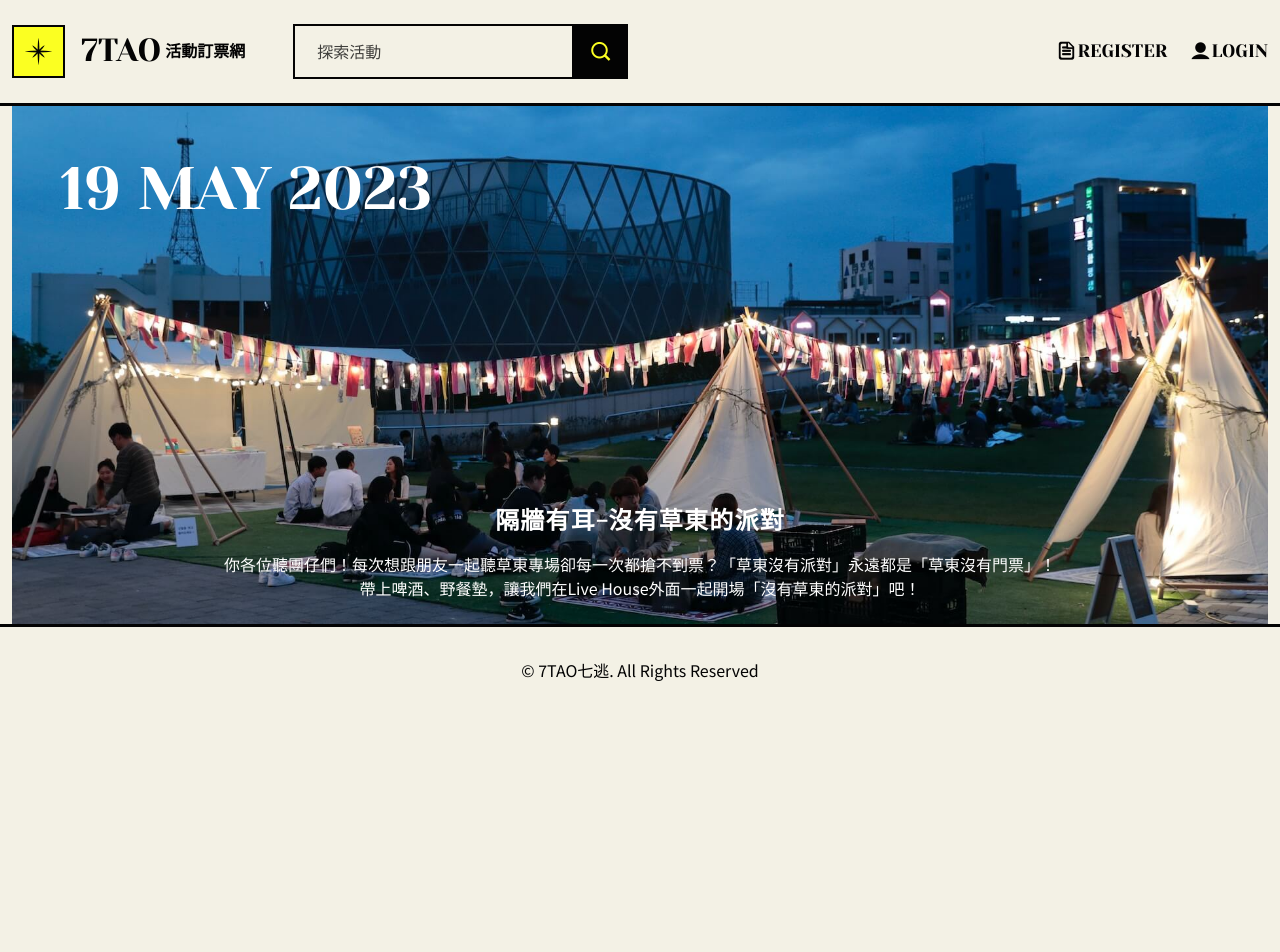
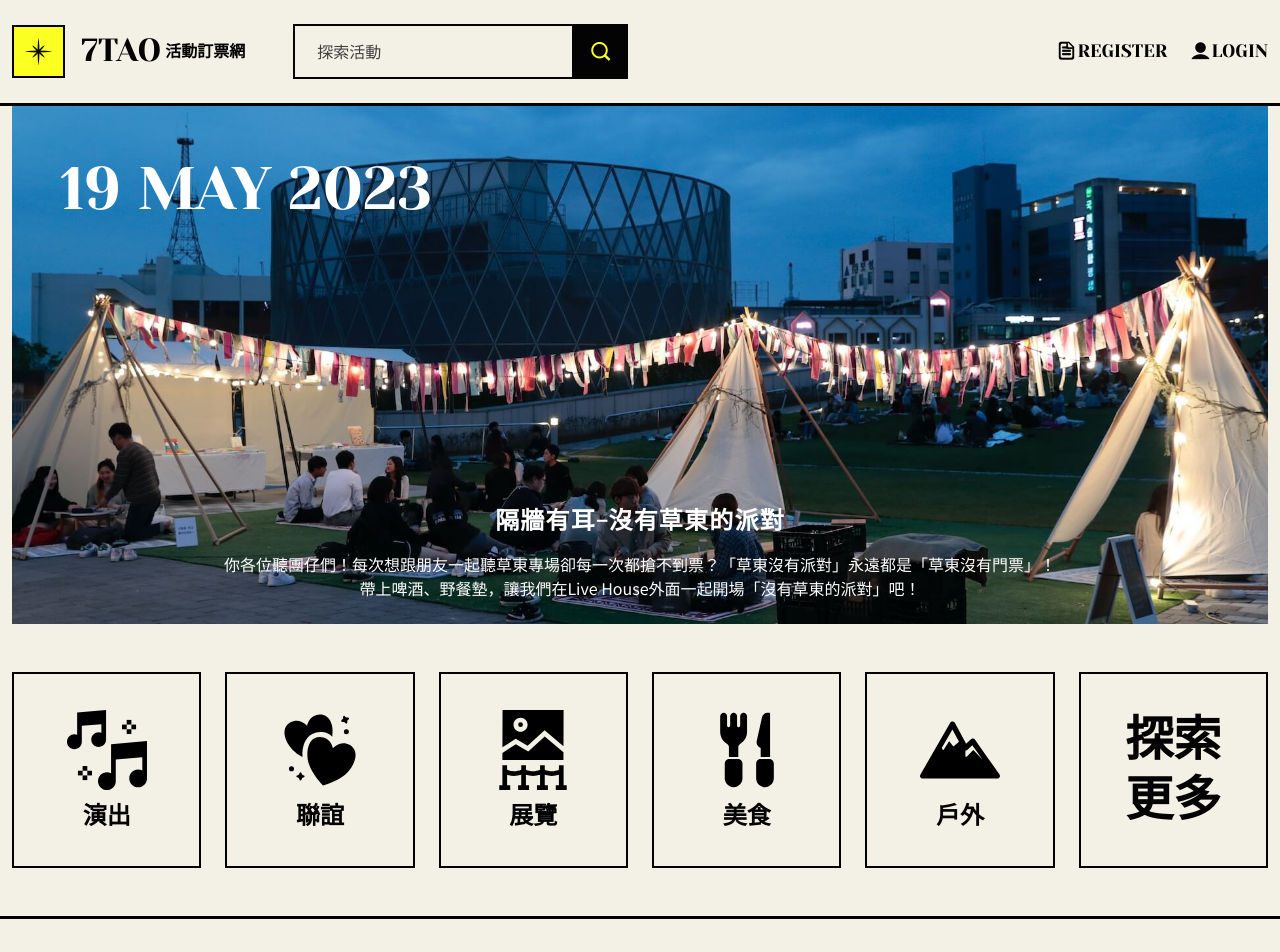
Before and after one commit to GitHubPlayerZero/7tao-vue3, a Vue app: page /#/ in a window 1280 px wide. Shown: the top 952 px of the page. Before the commit the page ends 800 px from the top, so only its background shows below. Built offline with nearby package versions, Linux system fonts and the light colour scheme.

Commit message:
完成主要活動連結區塊

```diff
--- a/src/assets/scss/all.scss
+++ b/src/assets/scss/all.scss
@@ -1,6 +1,7 @@
 // Base
 @use "./base/bs-custom";
 @use "./base/base";
+@use "./base/layout";
 
 // Components
 @use "./components/button";
--- /dev/null
+++ b/src/assets/scss/base/_layout.scss
@@ -0,0 +1,11 @@
+/* layout：此專案所需要的排版規格 */
+
+@use "../mixins/rwd";
+
+// 覆蓋 Bootstrap 設定
+.row {
+  // 此設計稿手機的 gutter 為 8px，而 container 左右的留白仍需維持 12px，因此覆寫 .row 的 gutter 設定。
+  @include rwd.pad-down {
+    --bs-gutter-x: 8px;
+  }
+}
--- a/src/assets/scss/base/_variables-utilities.scss
+++ b/src/assets/scss/base/_variables-utilities.scss
@@ -24,6 +24,7 @@ $utilities: (
     ),
   // 覆寫 line-height（values）
   "line-height": (
+      responsive: true,
       property: line-height,
       class: lh,
       values: (
--- a/src/assets/scss/mixins/_rwd.scss
+++ b/src/assets/scss/mixins/_rwd.scss
@@ -17,3 +17,29 @@
     @content;
   }
 }
+
+// 平板以下
+@mixin pad-down {
+  // 設定 max 斷點
+  $max: map-get(variables.$grid-breakpoints, variables.$pad);
+  @if ($max != null) {
+    $max: $max - 1px;
+  }
+
+  @media (max-width: $max) {
+    @content;
+  }
+}
+
+// 桌機以下
+@mixin desktop-down {
+  // 設定 max 斷點
+  $max: map-get(variables.$grid-breakpoints, variables.$desktop);
+  @if ($max) {
+    $max: $max - 1px;
+  }
+
+  @media (max-width: $max) {
+    @content;
+  }
+}
--- a/src/components/BannerSlide.vue
+++ b/src/components/BannerSlide.vue
@@ -2,7 +2,7 @@
   <div
     v-for="item in banners"
     :key="item.id"
-    class="banner-slide position-relative"
+    class="banner-slide position-relative mb-8 mb-md-12"
     :style="{ backgroundImage: `url(${getImageUrl(item.img)})` }"
   >
     <div class="banner-slide-day">{{ item.day }}</div>
--- /dev/null
+++ b/src/components/home/KeyLinkArea.vue
@@ -0,0 +1,100 @@
+<template>
+  <!-- 重點活動連結 -->
+  <div class="row row-cols-3 row-cols-xl-6 row-gap-2 row-gap-md-6 mb-8 mb-md-12">
+    <div>
+      <a href="#" class="key-link" @click.prevent>
+        <img src="@/assets/images/cate01.svg" alt="演出" class="key-link-img" />
+        <span>演出</span>
+      </a>
+    </div>
+    <div>
+      <a href="#" class="key-link" @click.prevent>
+        <img src="@/assets/images/cate02.svg" alt="演出" class="key-link-img" />
+        <span>聯誼</span>
+      </a>
+    </div>
+    <div>
+      <a href="#" class="key-link" @click.prevent>
+        <img src="@/assets/images/cate03.svg" alt="演出" class="key-link-img" />
+        <span>展覽</span>
+      </a>
+    </div>
+    <div>
+      <a href="#" class="key-link" @click.prevent>
+        <img src="@/assets/images/cate04.svg" alt="演出" class="key-link-img" />
+        <span>美食</span>
+      </a>
+    </div>
+    <div>
+      <a href="#" class="key-link" @click.prevent>
+        <img src="@/assets/images/cate05.svg" alt="演出" class="key-link-img" />
+        <span>戶外</span>
+      </a>
+    </div>
+    <div>
+      <a href="#" class="key-link" @click.prevent>
+        <span class="fs-24 fs-md-48 lh-1d333 lh-md-1d25">探索<br />更多</span>
+      </a>
+    </div>
+  </div>
+</template>
+
+<script>
+export default {
+  data() {
+    return {};
+  },
+  methods: {},
+  computed: {},
+  watch: {},
+  components: {},
+};
+</script>
+
+<style lang="scss" scoped>
+@use "@/assets/scss/mixins/rwd";
+
+.key-link {
+  height: 112px;
+  font-weight: 700;
+  border: 2px solid black;
+  display: flex;
+  flex-direction: column;
+  justify-content: center;
+  align-items: center;
+
+  @include rwd.pad-up {
+    height: 196px;
+    font-size: 24px;
+    line-height: 1.2;
+  }
+
+  &:hover {
+    color: var(--bs-secondary);
+    background-color: var(--bs-primary);
+    font-size: 24px;
+    transition: font-size 100ms linear;
+
+    @include rwd.pad-up {
+      font-size: 48px;
+    }
+
+    .key-link-img {
+      display: none;
+    }
+  }
+}
+
+// 圖示
+.key-link-img {
+  width: 40px;
+  height: 40px;
+  margin-bottom: 8px;
+
+  @include rwd.pad-up {
+    width: 80px;
+    height: 80px;
+    margin-bottom: 12px;
+  }
+}
+</style>
--- a/src/views/HomeView.vue
+++ b/src/views/HomeView.vue
@@ -1,11 +1,13 @@
 <template>
   <div class="container">
     <BannerSlide />
+    <KeyLinkArea />
   </div>
 </template>
 
 <script>
 import BannerSlide from "@/components/BannerSlide.vue";
+import KeyLinkArea from "@/components/home/KeyLinkArea.vue";
 
 export default {
   data() {
@@ -16,6 +18,7 @@ export default {
   watch: {},
   components: {
     BannerSlide,
+    KeyLinkArea,
   },
 };
 </script>
```
